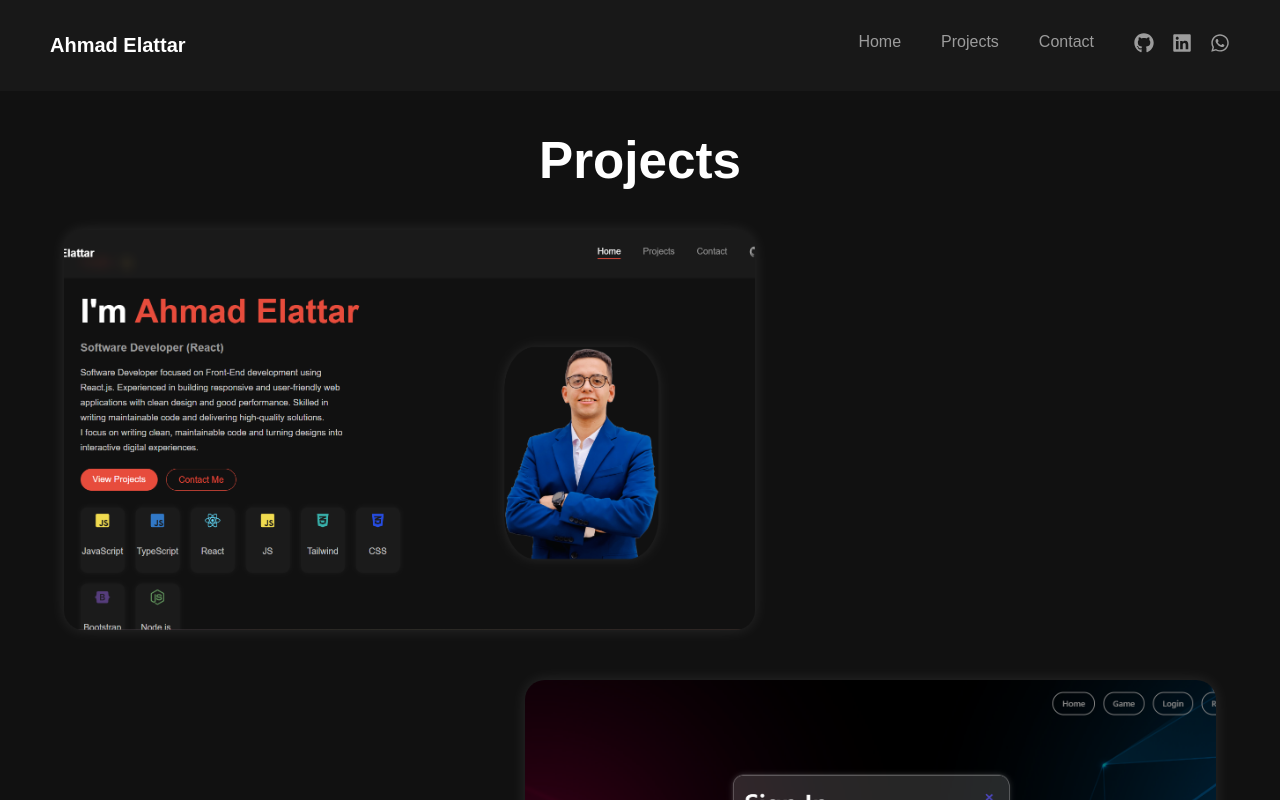
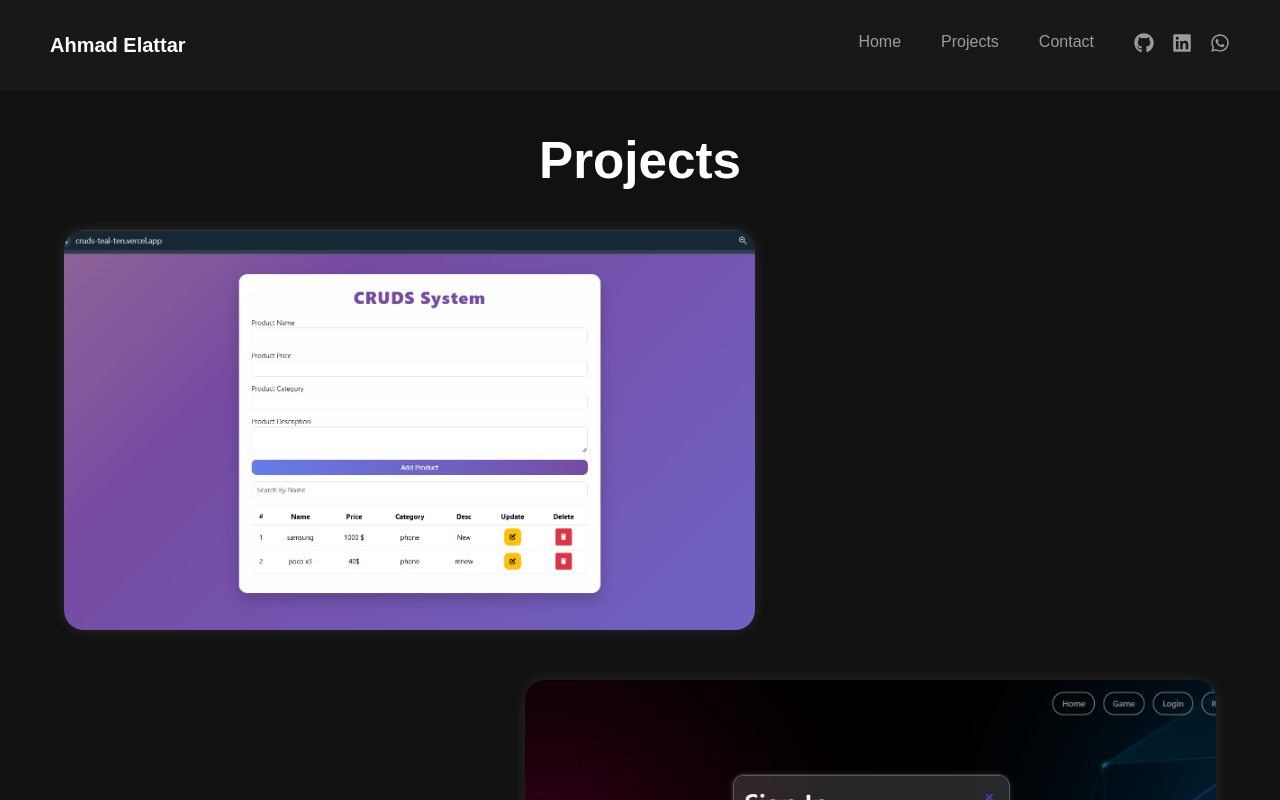
Before and after one commit to ael3ttar14/my-portfolio, a React (Create React App) app: page /Projects in a window 1280 px wide. Shown: the top 800 px of the page. Built offline with nearby package versions, Linux system fonts and the light colour scheme.

Commit message:
AddProjectCruds

```diff
--- a/src/Home.js
+++ b/src/Home.js
@@ -58,6 +58,7 @@ export default function Home() {
     typeSpeed={80}
     deleteSpeed={50}
     delaySpeed={1500}
+
   />
 </h3>
 
--- a/src/Projects.js
+++ b/src/Projects.js
@@ -5,14 +5,15 @@ import { useEffect } from "react";
 import project1 from "./projects/project1.png";
 import project2 from "./projects/project2.png";
 import project3 from "./projects/project3.png";
+import project4 from "./projects/project4.png";
 
 const projectsData = [
   {
-    title: "Portfolio Website",
-    description: "Personal portfolio built with React and responsive design.",
-    image: project1,
-    live: "https://my-portfolio-five-gamma-68.vercel.app/",
-    github: "https://github.com/ael3ttar14/my-portfolio",
+    title: "CRUD App with javaScript",
+    description: "A simple and responsive CRUD app made with HTML, CSS, and JavaScript, featuring animated backgrounds and smooth interactions.",
+    image: project4,
+    live: "https://cruds-teal-ten.vercel.app/",
+    github: "https://github.com/ael3ttar14/CRUDS",
   },
   {
     title: "React Auth App",
@@ -28,6 +29,13 @@ const projectsData = [
     live: "#",
     github: "https://github.com/ael3ttar14/find-me",
   },
+   {
+    title: "Portfolio Website",
+    description: "Personal portfolio built with React and responsive design.",
+    image: project1,
+    live: "https://my-portfolio-five-gamma-68.vercel.app/",
+    github: "https://github.com/ael3ttar14/my-portfolio",
+  }
 ];
 
 export default function Projects() {
```
Also changed, not shown: src/projects/project4.png (added).
